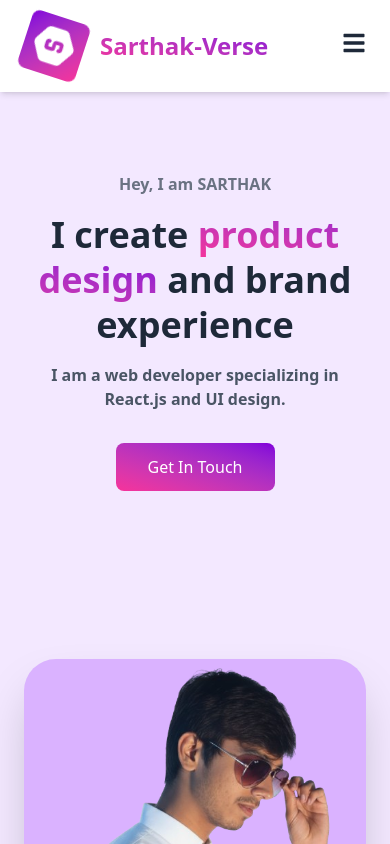
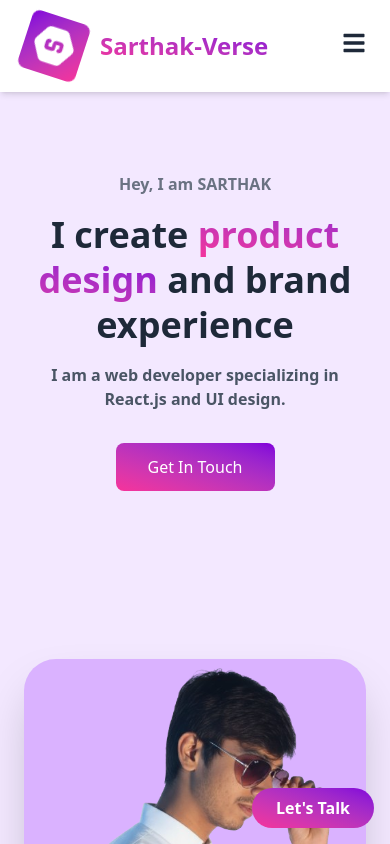
Before and after one commit to sarthakkaushik927/TASK-4-PORTFOLIO, a React (Vite) app: page / in a window 390 px wide. Shown: the top 844 px of the page. Built offline with nearby package versions, Linux system fonts and the light colour scheme.

Commit message:
fix contact button and minor display adjustment

```diff
--- a/src/App.jsx
+++ b/src/App.jsx
@@ -22,7 +22,7 @@ function App() {
         <TestimonialsSection />
         <ContactForm />
       </main>
-      {/* <Contactbutton /> */}
+      <Contactbutton />
 
       <Footer />
 
--- a/src/components/HeroSection.jsx
+++ b/src/components/HeroSection.jsx
@@ -4,7 +4,7 @@ import Hero from '/Hero-removebg-preview.png'
 
 const HeroSection = () => {
   return (
-    <section id="home" className="bg-purple-100 container mx-auto flex flex-col md:flex-row md:justify gap-12 py-20 px-6 min-h-[75vh] min-w-screen">
+    <section id="home" className="bg-purple-100 container mx-auto flex flex-col md:flex-row md:justify gap-12 py-20 px-6 min-h-[75vh] min-w-full">
 
       <div className="md:w-1/2 text-center md:text-left mb-10 md:mb-0 ">
         <p className="inline-block text-gray-500 font-bold  duration-300 hover:scale-x-110 hover:scale-y-100 ">Hey, I am SARTHAK</p>
```
